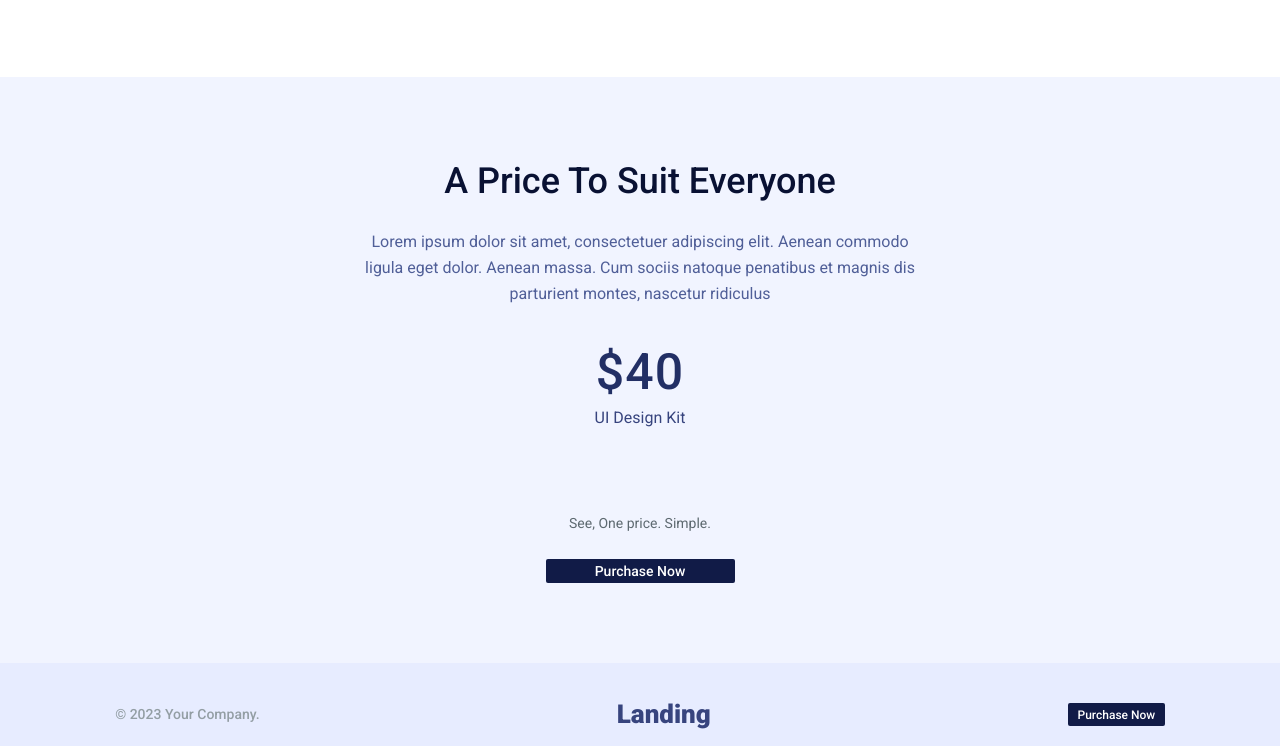
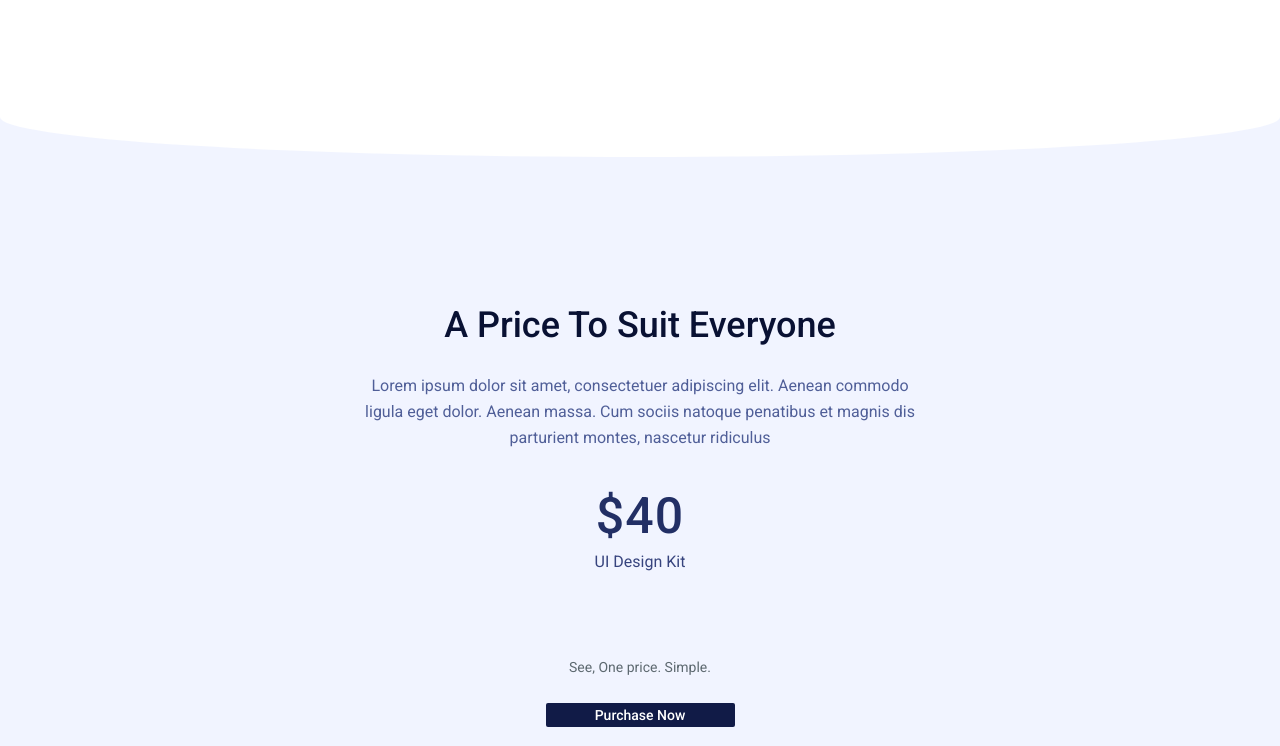
Before and after one commit to clintonjn/fend_mm1_v2, a plain HTML site: page index.html in a window 1280 px wide. Shown: the part 3394-4140 px from the top of the page. Drawn offline with nearby package versions, Linux system fonts and the light colour scheme.

Commit message:
fixed curve

```diff
--- a/index.html
+++ b/index.html
@@ -264,12 +264,15 @@
     </div>
   </section>
 
+  <!-- Curve for Section 6 -->
+  <div class="w-full h-20 bg-white relative z-10" style="border-radius: 0 0 50% 50%;"></div>
+
   <!-- Section 6 - Pricing -->
-<section class="py-20 pb-20 bg-center" style="background-size: 100%; background-color: #e7ecff90;">
-    <div class="container mx-auto px-[5%]">
+<section class="py-20 pb-20 bg-center -mt-20 relative z-0" style="background-size: 100%; background-color: #e7ecff90;">
+    <div class="container mx-auto px-[5%] pt-36">
       <div class="flex flex-col items-center text-center">
         <h2 class="text-title text-[36px] font-medium leading-[48px] tracking-normal text-center mb-6">A Price To Suit Everyone</h2>
-        <p class="text-subtitle text-base font-normal leading-[26px] tracking-normal text-center w-1/2 mb-8">
+        <p class="text-subtitle text-basSamyake font-normal leading-[26px] tracking-normal text-center w-1/2 mb-8">
           Lorem ipsum dolor sit amet, consectetuer adipiscing elit. Aenean commodo ligula eget dolor. Aenean massa. Cum sociis natoque penatibus et magnis dis parturient montes, nascetur ridiculus
         </p>
         <p class="text-dollar text-[50px] font-medium leading-[66px] tracking-[1px] text-center mb-0">$40</p>
```
